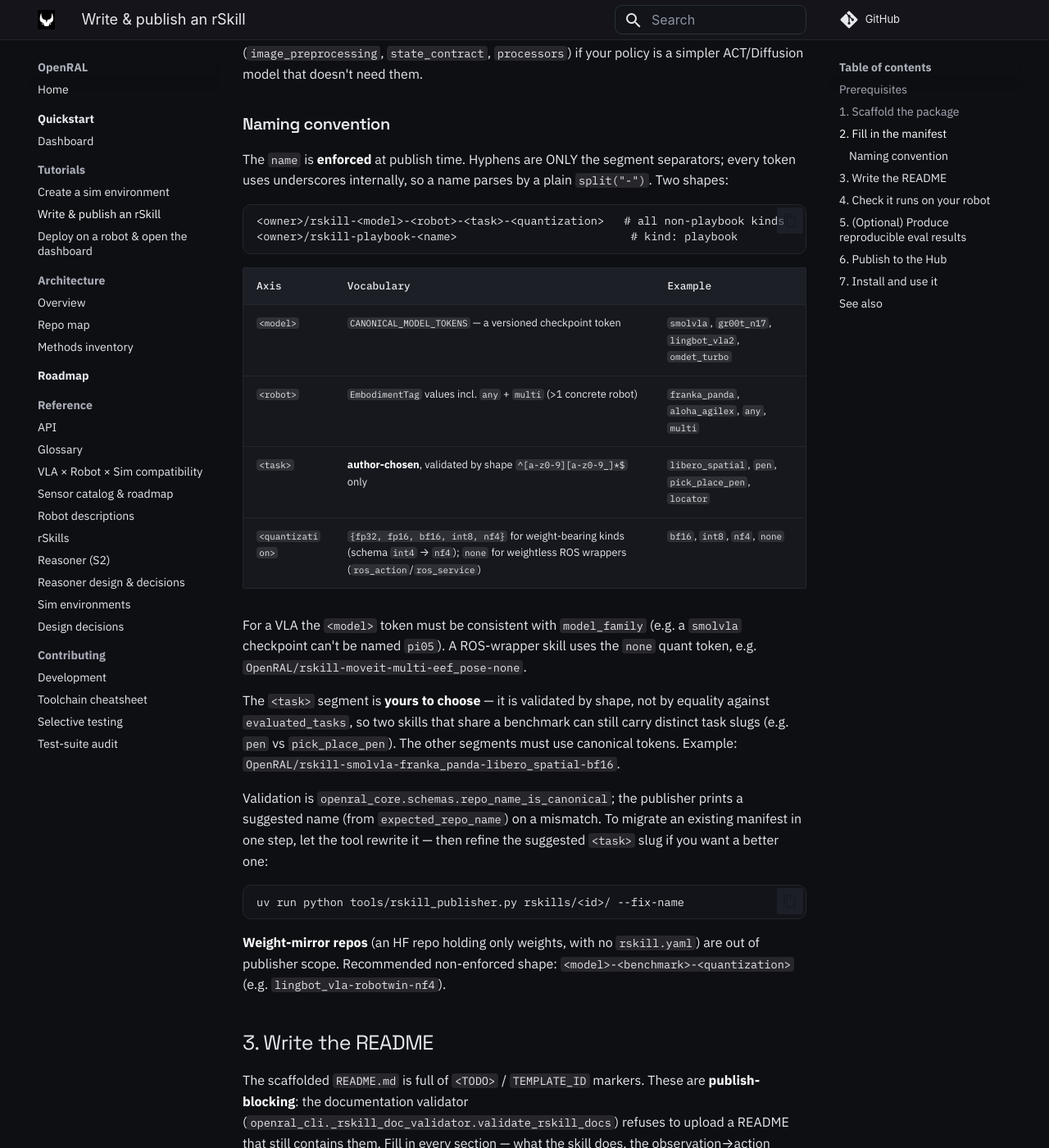
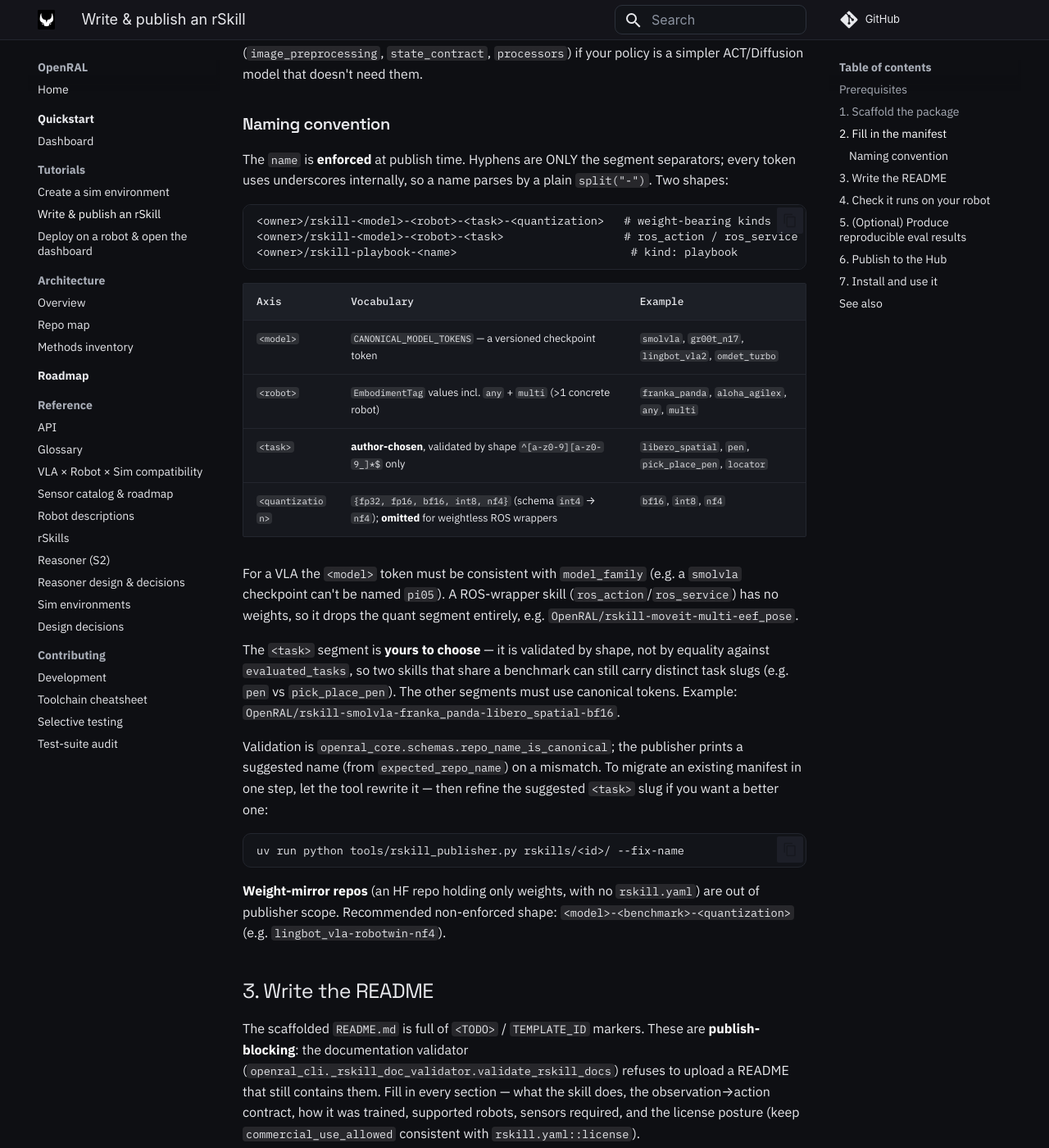
Before and after one commit to OpenRAL/openral, an MkDocs documentation site: the page built from docs/tutorials/rskill/write-and-publish-an-rskill.md, in a window 1280 px wide and 1400 px high, scrolled down 2008 px. Shown: the whole window at 82% size. Built offline with MkDocs 1.6.1 and Material for MkDocs 9.7.7, drawn with Linux system fonts in a browser that asks for light colours; comment, search, counter and statistics services are not loaded.

Commit message:
feat(rskill): drop the quant segment for ROS-wrapper skill names
Per user feedback, weightless ROS wrappers (`ros_action` / `ros_service`) now
OMIT the `<quant>` segment entirely rather than carry a `none` token — writing
`none` into a repo name read as odd. Their canonical shape is the 4-part
`rskill-<model>-<robot>-<task>` (e.g. `rskill-moveit-multi-eef_pose`).

Grammar is now three shapes selected by kind:
- 5 parts `rskill-<model>-<robot>-<task>-<quant>` — weight-bearing kinds.
- 4 parts `rskill-<model>-<robot>-<task>` — ros_action / ros_service.
- 3 parts `rskill-playbook-<name>` — playbooks.

Changes:
- Removed the `none` quant token; `CANONICAL_QUANT_TOKENS` is back to
  `{fp32, fp16, bf16, int8, nf4}`. `repo_name_is_canonical` selects the part
  count by kind and rejects any quant segment on a ROS wrapper (and the 4-part
  shape on a weight-bearing kind).
- `expected_repo_name` emits the 4-part name for ROS wrappers. The name-tail
  author-slug fallback still strips a trailing quant-like token (incl. a legacy
  `none`/`fp32`), so re-running `--fix-name` on the previously-migrated
  `...-eef_pose-none` names cleanly yields `...-eef_pose`.

How tested
- tests/unit/test_rskill_manifest.py: ROS-wrapper 4-part accepted, any quant
  segment rejected; weight-bearing kind requires the quant segment; quant set
  is exactly the 5 dtype tokens; ROS suggestion has no quant segment. Real-
  fixture canonical sweep still green. 258 pass; mypy --strict + ruff clean;
  doctests + refresh_methods_linenos --check clean.
- Live: `--fix-name` on a temp moveit copy rewrites `...-eef_pose-none` →
  `rskill-moveit-multi-eef_pose`.

Note for migration: the 4 ROS-wrapper repos currently at `...-none` should be
re-run through `--fix-name` to drop the trailing segment. Docs updated
(docs/methods/00-core-schemas.md, docs/methods/10-tools.md, tutorial).

Co-Authored-By: Claude Fable 5 <noreply@anthropic.com>
Signed-off-by: Adrian Llopart <adrianllopart@gmail.com>

````diff
--- a/docs/tutorials/rskill/write-and-publish-an-rskill.md
+++ b/docs/tutorials/rskill/write-and-publish-an-rskill.md
@@ -81,7 +81,8 @@ separators; every token uses underscores internally, so a name parses by a
 plain `split("-")`. Two shapes:
 
 ```
-<owner>/rskill-<model>-<robot>-<task>-<quantization>   # all non-playbook kinds
+<owner>/rskill-<model>-<robot>-<task>-<quantization>   # weight-bearing kinds
+<owner>/rskill-<model>-<robot>-<task>                  # ros_action / ros_service
 <owner>/rskill-playbook-<name>                          # kind: playbook
 ```
 
@@ -90,11 +91,12 @@ plain `split("-")`. Two shapes:
 | `<model>` | `CANONICAL_MODEL_TOKENS` — a versioned checkpoint token | `smolvla`, `gr00t_n17`, `lingbot_vla2`, `omdet_turbo` |
 | `<robot>` | `EmbodimentTag` values incl. `any` + `multi` (>1 concrete robot) | `franka_panda`, `aloha_agilex`, `any`, `multi` |
 | `<task>` | **author-chosen**, validated by shape `^[a-z0-9][a-z0-9_]*$` only | `libero_spatial`, `pen`, `pick_place_pen`, `locator` |
-| `<quantization>` | `{fp32, fp16, bf16, int8, nf4}` for weight-bearing kinds (schema `int4` → `nf4`); `none` for weightless ROS wrappers (`ros_action`/`ros_service`) | `bf16`, `int8`, `nf4`, `none` |
+| `<quantization>` | `{fp32, fp16, bf16, int8, nf4}` (schema `int4` → `nf4`); **omitted** for weightless ROS wrappers | `bf16`, `int8`, `nf4` |
 
 For a VLA the `<model>` token must be consistent with `model_family` (e.g. a
-`smolvla` checkpoint can't be named `pi05`). A ROS-wrapper skill uses the `none`
-quant token, e.g. `OpenRAL/rskill-moveit-multi-eef_pose-none`.
+`smolvla` checkpoint can't be named `pi05`). A ROS-wrapper skill
+(`ros_action`/`ros_service`) has no weights, so it drops the quant segment
+entirely, e.g. `OpenRAL/rskill-moveit-multi-eef_pose`.
 
 The `<task>` segment is **yours to choose** — it is validated by shape, not by
 equality against `evaluated_tasks`, so two skills that share a benchmark can
````
Also changed, not shown: docs/methods/00-core-schemas.md (+5 -5 lines), docs/methods/10-tools.md (+5 -5 lines), 3 other files.
